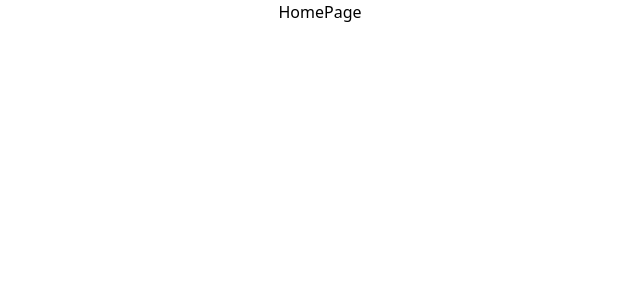
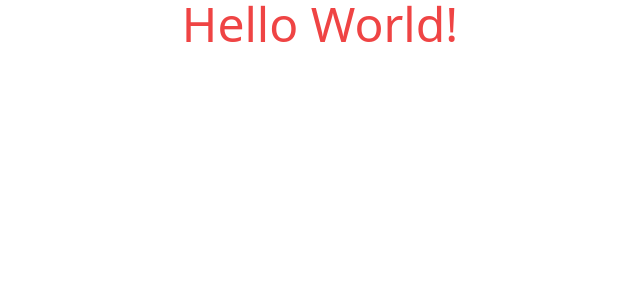
Before and after one commit to sayedmohamed150/blog-project, a React (Create React App) app: page / in a window 1280 px wide. Shown: the top 300 px of the page, without its empty margins (320-960 px from the left). Built offline with nearby package versions, Linux system fonts and the light colour scheme.

Commit message:
setup project

```diff
--- a/src/App.js
+++ b/src/App.js
@@ -5,7 +5,7 @@
 function App() {
   return (
     <div className="App">
-     <HomePage/>
+      <h1 className='text-red-500 text-5xl'>Hello World!</h1>
     </div>
   );
 }
```
